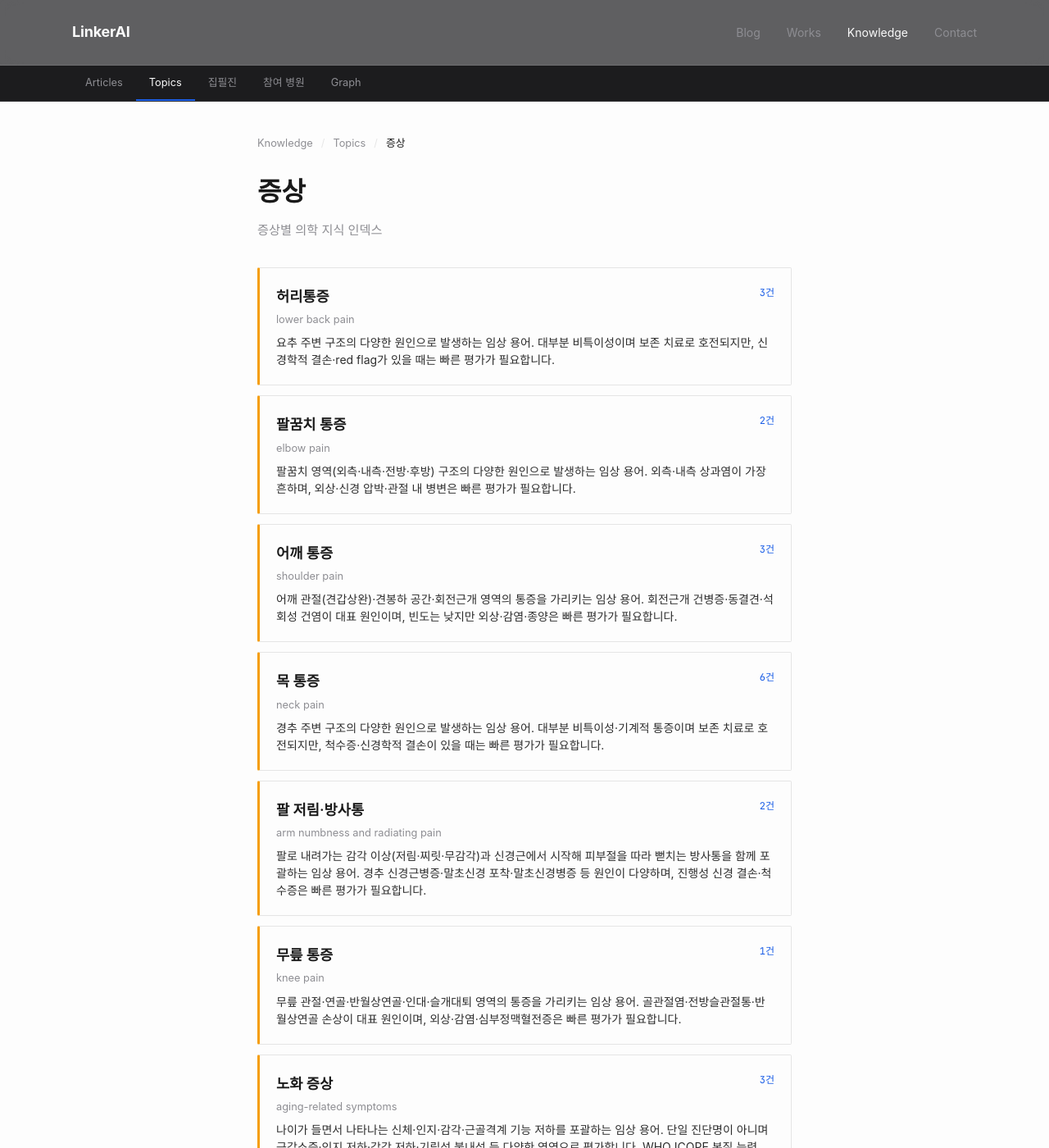
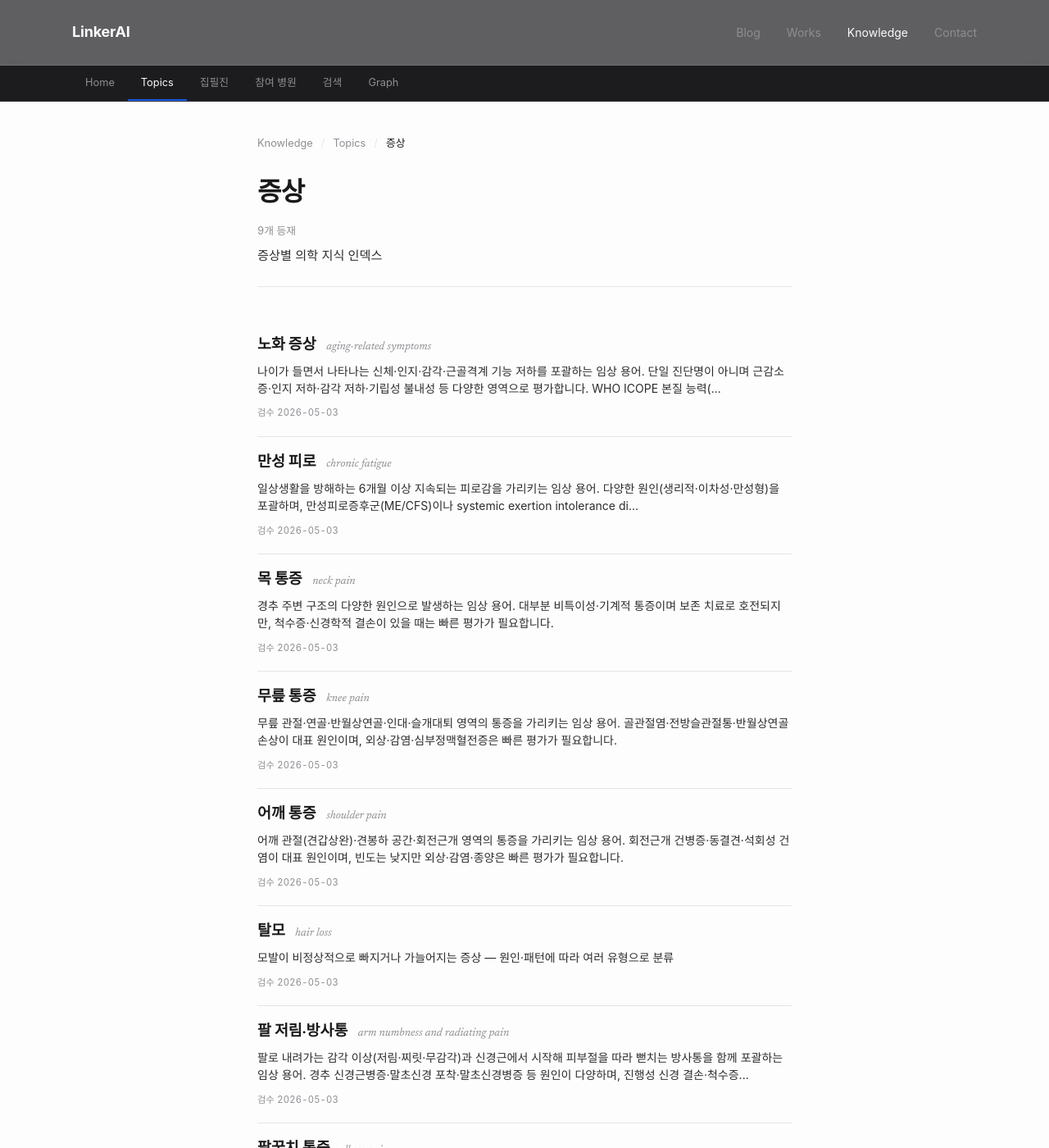
Before and after one commit to feelharmony/linkare-medical-knowledge, a Jekyll site: the page built from symptoms/index.html, in a window 1280 px wide and 1400 px high. Shown: the whole window at 82% size. Built offline with Jekyll 4.4.1, drawn with Linux system fonts in a browser that asks for light colours; some web fonts are replaced; some of the changed text lies outside the part shown.

Commit message:
feat(ui): 카테고리 페이지 + 검색 + 모바일 대응 — 학술 위키 전환 한 판
카테고리 페이지 (/conditions/, /symptoms/, /treatments/, /body-parts/) 일신:
- 카드 grid → 가나다 정렬 텍스트 list (Wikipedia 분류 페이지 풍)
- entity 카운트 헤더 (37개 등재) + description (각 entity 본문 첫줄)
- 학술 typography (Newsreader serif 제목, sans 본문)
- type별 다채로운 border-color 제거 (단색 학술 톤)

검색 기능 추가:
- search.json — Liquid template, entity_id 박힌 페이지 모두 export (title/title_en/description/aliases/url)
- /search/ 페이지 — 단순 substring + 가중치 score (정확 100, 시작 80, 별칭 70, 부분 50, 설명 20)
- 메인 페이지 검색 박스 (form action=/search/ ?q=)
- sub-nav에 "검색" 메뉴 추가 (Articles → Home, + 검색)
- Lunr.js 안 씀 (entity 50개 수준에선 substring으로 충분, 라이브러리 100KB 절감)

모바일 대응:
- sub-nav horizontal scroll (길어짐)
- 메인 browse grid 2열 → 1열
- 폰트 크기 미세조정 (h1, search-input, btn)

총: 4 파일 수정 + 2 파일 신규 (search.html, search.json)

```diff
--- a/_layouts/default.html
+++ b/_layouts/default.html
@@ -61,10 +61,11 @@
   <nav class="sub-nav">
     <div class="sub-nav-inner">
       {% assign current_path = page.url | split: '?' | first %}
-      <a href="{{ '/' | relative_url }}" class="sub-nav-link {% if current_path == '/' %}sub-nav-link--active{% endif %}">Articles</a>
+      <a href="{{ '/' | relative_url }}" class="sub-nav-link {% if current_path == '/' %}sub-nav-link--active{% endif %}">Home</a>
       <a href="{{ '/topics/' | relative_url }}" class="sub-nav-link {% if current_path contains '/topics' or current_path contains '/conditions' or current_path contains '/symptoms' or current_path contains '/treatments' or current_path contains '/body-parts' %}sub-nav-link--active{% endif %}">Topics</a>
       <a href="{{ '/doctors/' | relative_url }}" class="sub-nav-link {% if current_path contains '/doctors' %}sub-nav-link--active{% endif %}">집필진</a>
       <a href="{{ '/hospitals/' | relative_url }}" class="sub-nav-link {% if current_path contains '/hospitals' %}sub-nav-link--active{% endif %}">참여 병원</a>
+      <a href="{{ '/search/' | relative_url }}" class="sub-nav-link {% if current_path contains '/search' %}sub-nav-link--active{% endif %}">검색</a>
       <a href="{{ '/graph/' | relative_url }}" class="sub-nav-link {% if current_path contains '/graph' %}sub-nav-link--active{% endif %}">Graph</a>
     </div>
   </nav>
--- a/_layouts/entity-index.html
+++ b/_layouts/entity-index.html
@@ -13,13 +13,16 @@ layout: default
     <span class="breadcrumb-current">{{ page.type_label }}</span>
   </nav>
 
-  <h1>{{ page.type_label }}</h1>
-  <p class="entity-index-desc">{{ page.description }}</p>
-
-  <div class="entity-index-grid">
+  {%- comment -%} 이 카테고리 entity만 추출 + 가나다 정렬 {%- endcomment -%}
+  {% assign nodes = "" | split: "" %}
   {% for node in site.data.entity_graph.nodes %}
     {% if node.type == entity_type %}
-        {% case node.type %}
+      {% assign nodes = nodes | push: node %}
+    {% endif %}
+  {% endfor %}
+  {% assign nodes = nodes | sort: "name_ko" %}
+
+  {% case entity_type %}
     {% when 'condition' %}{% assign type_path = "conditions" %}
     {% when 'symptom' %}{% assign type_path = "symptoms" %}
     {% when 'treatment' %}{% assign type_path = "treatments" %}
@@ -28,29 +31,32 @@ layout: default
     {% when 'hospital' %}{% assign type_path = "hospitals" %}
   {% endcase %}
 
-        {% comment %} 해당 엔티티의 글 수 계산 {% endcomment %}
-        {% assign post_count = 0 %}
-        {% for map in site.data.post_entity_map %}
-          {% if map.entity_ids contains node.id or map.doctor_id == node.id or map.hospital_id == node.id %}
-            {% assign post_count = post_count | plus: 1 %}
+  <header class="entity-index-header">
+    <h1>{{ page.type_label }}</h1>
+    <p class="entity-index-meta">{{ nodes.size }}개 등재</p>
+    {% if page.description %}<p class="entity-index-desc">{{ page.description }}</p>{% endif %}
+  </header>
+
+  {%- comment -%} 가나다 정렬 entity list — 학술 위키 톤 {%- endcomment -%}
+  <ul class="entity-index-list">
+    {% for node in nodes %}
+      {% assign entity_page = site.pages | where: "entity_id", node.id | first %}
+      <li>
+        <a href="{{ '/' | append: type_path | append: '/' | append: node.id | append: '/' | relative_url }}" class="entity-index-link">
+          <span class="entity-index-name">{{ node.name_ko }}</span>
+          {% if node.name_en %}<span class="entity-index-name-en">{{ node.name_en }}</span>{% endif %}
+        </a>
+        {% if entity_page.description %}
+        <p class="entity-index-link-desc">{{ entity_page.description | truncate: 120 }}</p>
         {% endif %}
+        {% if entity_page.last_reviewed %}
+        <span class="entity-index-link-meta">검수 {{ entity_page.last_reviewed | date: "%Y-%m-%d" }}</span>
+        {% endif %}
+      </li>
     {% endfor %}
+  </ul>
 
-        {% comment %} 해당 엔티티의 description 가져오기 {% endcomment %}
-        {% assign entity_page = site.pages | where: "entity_id", node.id | first %}
-
-        <a href="{{ '/' | append: type_path | append: '/' | append: node.id | append: '/' | relative_url }}" class="entity-index-card entity-index-card--{{ entity_type }}">
-          <h3>{{ node.name_ko }}</h3>
-          {% if node.name_en %}<p class="entity-index-card-en">{{ node.name_en }}</p>{% endif %}
-          {% if entity_page.description %}<p class="entity-index-card-desc">{{ entity_page.description }}</p>{% endif %}
-          <span class="entity-index-card-count">{{ post_count }}건</span>
-        </a>
-      {% endif %}
-    {% endfor %}
+  <footer class="entity-index-footer">
+    <a href="{{ '/topics/' | relative_url }}">← 전체 주제</a>
+  </footer>
 </div>
-
-  <div class="entity-index-footer">
-    <a href="{{ '/topics/' | relative_url }}">← 전체 주제</a>
-    <a href="{{ '/graph/' | relative_url }}">🔗 지식 그래프</a>
-  </div>
-</div>
--- a/assets/css/style.css
+++ b/assets/css/style.css
@@ -744,6 +744,173 @@ a:hover { text-decoration: underline; }
   line-height: 1.6;
 }
 
+/* 메인 검색 박스 */
+.index-search {
+  margin-bottom: 3rem;
+}
+
+.index-search-form {
+  display: flex;
+  gap: 0;
+  border: 1px solid var(--border-light);
+  background: var(--surface);
+}
+
+.index-search-input {
+  flex: 1;
+  padding: 0.75rem 1rem;
+  border: none;
+  font-size: 1rem;
+  font-family: var(--font-display);
+  color: var(--charcoal);
+  background: transparent;
+  outline: none;
+}
+
+.index-search-input::placeholder {
+  color: var(--muted);
+}
+
+.index-search-form:focus-within {
+  border-color: var(--primary);
+}
+
+.index-search-btn {
+  padding: 0.75rem 1.25rem;
+  border: none;
+  border-left: 1px solid var(--border-light);
+  background: transparent;
+  font-size: 0.875rem;
+  font-weight: 500;
+  color: var(--primary);
+  cursor: pointer;
+  font-family: var(--font-display);
+}
+
+.index-search-btn:hover {
+  background: var(--paper);
+}
+
+/* /search/ 페이지 */
+.search-page {
+  max-width: var(--reading-width);
+  margin: 0 auto;
+  padding: 3rem 1.5rem 4rem;
+}
+
+.search-page h1 {
+  font-family: var(--font-serif);
+  font-size: 2rem;
+  font-weight: 600;
+  margin-bottom: 0.4rem;
+  color: var(--charcoal);
+}
+
+.search-desc {
+  color: var(--muted);
+  font-size: 0.9rem;
+  margin-bottom: 1.5rem;
+}
+
+.search-input-wrap {
+  margin-bottom: 1rem;
+}
+
+.search-input {
+  width: 100%;
+  padding: 0.875rem 1rem;
+  border: 1px solid var(--border-light);
+  background: var(--surface);
+  font-size: 1rem;
+  font-family: var(--font-display);
+  color: var(--charcoal);
+  outline: none;
+}
+
+.search-input:focus {
+  border-color: var(--primary);
+}
+
+.search-stats {
+  font-size: 0.8rem;
+  color: var(--muted);
+  margin-bottom: 1.5rem;
+  font-variant-numeric: tabular-nums;
+  min-height: 1.2em;
+}
+
+.search-results {
+  list-style: none;
+  padding: 0;
+  margin: 0;
+}
+
+.search-results li {
+  padding: 1rem 0;
+  border-bottom: 1px solid var(--border-light);
+}
+
+.search-result-link {
+  display: block;
+  text-decoration: none;
+  margin-bottom: 0.3rem;
+}
+
+.search-result-type {
+  display: inline-block;
+  font-size: 0.7rem;
+  color: var(--muted);
+  border: 1px solid var(--border-light);
+  padding: 0.1rem 0.4rem;
+  margin-right: 0.5rem;
+  letter-spacing: 0.05em;
+  vertical-align: middle;
+}
+
+.search-result-title {
+  font-family: var(--font-serif);
+  font-size: 1.1rem;
+  font-weight: 600;
+  color: var(--charcoal);
+  margin-right: 0.5rem;
+}
+
+.search-result-link:hover .search-result-title {
+  color: var(--primary);
+  text-decoration: underline;
+  text-underline-offset: 4px;
+}
+
+.search-result-en {
+  font-size: 0.85rem;
+  color: var(--muted);
+  font-style: italic;
+  font-family: var(--font-serif);
+}
+
+.search-result-desc {
+  font-size: 0.875rem;
+  color: var(--body);
+  line-height: 1.5;
+  margin-top: 0.3rem;
+}
+
+.search-empty {
+  margin-top: 2rem;
+  padding: 2rem 0;
+  text-align: center;
+  color: var(--muted);
+}
+
+.search-empty-hint {
+  margin-top: 0.75rem;
+  font-size: 0.85rem;
+}
+
+.search-empty-hint a {
+  color: var(--primary);
+}
+
 /* 옛 .index-desc 호환 (다른 페이지에서 쓸 수도) */
 .index-desc {
   color: var(--muted);
@@ -1536,88 +1703,105 @@ a:hover { text-decoration: underline; }
 
 /* ─── Entity Type Index ─── */
 
+/* ─── Entity Index Page (학술 위키 톤 — Wikipedia 분류 페이지 풍) ─── */
+
 .entity-index-page {
   max-width: var(--reading-width);
   margin: 0 auto;
   padding: 3rem 1.5rem 4rem;
 }
 
+.entity-index-header {
+  margin-bottom: 2.5rem;
+  padding-bottom: 1.5rem;
+  border-bottom: 1px solid var(--border-light);
+}
+
 .entity-index-page h1 {
   font-family: var(--font-serif);
   font-size: 2rem;
   font-weight: 600;
   color: var(--charcoal);
-  margin-bottom: 0.25rem;
+  margin-bottom: 0.4rem;
+  letter-spacing: -0.02em;
+}
+
+.entity-index-meta {
+  font-size: 0.8rem;
+  color: var(--muted);
+  font-variant-numeric: tabular-nums;
+  margin-bottom: 0.5rem;
 }
 
 .entity-index-desc {
-  color: var(--muted);
+  color: var(--body);
   font-size: 0.95rem;
-  margin-bottom: 2rem;
-}
-
-.entity-index-grid {
-  display: grid;
-  grid-template-columns: 1fr;
-  gap: 0.75rem;
-}
-
-.entity-index-card {
+  line-height: 1.6;
+}
+
+/* 가나다 정렬 entity list — 텍스트 위주 */
+.entity-index-list {
+  list-style: none;
+  padding: 0;
+  margin: 0;
+}
+
+.entity-index-list li {
+  padding: 1rem 0;
+  border-bottom: 1px solid var(--border-light);
+}
+
+.entity-index-list li:last-child {
+  border-bottom: none;
+}
+
+.entity-index-link {
   display: block;
-  padding: 1.25rem;
-  border: 1px solid var(--border-light);
-  border-radius: 2px;
-  text-decoration: none;
-  transition: all 0.15s;
-  position: relative;
-}
-
-.entity-index-card:hover {
-  border-color: var(--primary);
-  background: var(--paper);
-  text-decoration: none;
-}
-
-.entity-index-card h3 {
-  font-size: 1.1rem;
-  font-weight: 600;
-  color: var(--charcoal);
-  margin-bottom: 0.15rem;
-}
-
-.entity-index-card-en {
-  font-size: 0.8rem;
-  color: var(--muted);
-  margin-bottom: 0.4rem;
-}
-
-.entity-index-card-desc {
+  text-decoration: none;
+  margin-bottom: 0.3rem;
+}
+
+.entity-index-name {
+  font-family: var(--font-serif);
+  font-size: 1.15rem;
+  font-weight: 600;
+  color: var(--charcoal);
+  margin-right: 0.5rem;
+}
+
+.entity-index-link:hover .entity-index-name {
+  color: var(--primary);
+  text-decoration: underline;
+  text-underline-offset: 4px;
+}
+
+.entity-index-name-en {
+  font-size: 0.85rem;
+  color: var(--muted);
+  font-style: italic;
+  font-family: var(--font-serif);
+}
+
+.entity-index-link-desc {
   font-size: 0.875rem;
   color: var(--body);
   line-height: 1.5;
-}
-
-.entity-index-card-count {
-  position: absolute;
-  top: 1.25rem;
-  right: 1.25rem;
-  font-size: 0.75rem;
-  font-family: var(--font-mono);
-  color: var(--primary);
-}
-
-.entity-index-card--condition { border-left: 3px solid #ef4444; }
-.entity-index-card--symptom { border-left: 3px solid #f59e0b; }
-.entity-index-card--treatment { border-left: 3px solid #3b82f6; }
-.entity-index-card--body_part { border-left: 3px solid #22c55e; }
-.entity-index-card--doctor { border-left: 3px solid #8b5cf6; }
-.entity-index-card--hospital { border-left: 3px solid #ec4899; }
+  margin-top: 0.3rem;
+  margin-bottom: 0.3rem;
+}
+
+.entity-index-link-meta {
+  font-size: 0.7rem;
+  color: var(--muted);
+  font-variant-numeric: tabular-nums;
+  letter-spacing: 0.02em;
+}
 
 .entity-index-footer {
-  display: flex;
-  gap: 1.5rem;
-  margin-top: 2rem;
-  font-size: 0.875rem;
+  margin-top: 3rem;
+  padding-top: 1.5rem;
+  border-top: 1px solid var(--border-light);
+  font-size: 0.85rem;
 }
 
 .entity-index-footer a {
@@ -1625,7 +1809,9 @@ a:hover { text-decoration: underline; }
   text-decoration: none;
 }
 
-.entity-index-footer a:hover { text-decoration: underline; }
+.entity-index-footer a:hover {
+  text-decoration: underline;
+}
 
 /* ─── Entity Hub Footer Links ─── */
 
@@ -1659,12 +1845,32 @@ a:hover { text-decoration: underline; }
 @media (max-width: 768px) {
   .graph-container { height: 60vh; }
   .graph-controls { gap: 0.35rem; }
-  .index-topic-row { flex-direction: column; gap: 0.25rem; }
+  .index-topic-row { display: block; }
+
+  /* sub-nav 길어졌으니 horizontal scroll 허용 */
+  .sub-nav-inner {
+    overflow-x: auto;
+    white-space: nowrap;
+    -webkit-overflow-scrolling: touch;
+  }
+  .sub-nav-inner::-webkit-scrollbar { display: none; }
+  .sub-nav-link { flex-shrink: 0; }
+
+  /* 메인 카테고리 grid 모바일 */
+  .index-browse-list {
+    grid-template-columns: 1fr;
+    gap: 0;
+  }
 
   .article-header h1,
   .profile-header h1 { font-size: 1.6rem; }
 
   .index-page h1 { font-size: 2rem; }
+  .entity-index-page h1 { font-size: 1.75rem; }
+  .search-page h1 { font-size: 1.75rem; }
+
+  .index-search-input { font-size: 0.95rem; padding: 0.625rem 0.875rem; }
+  .index-search-btn { padding: 0.625rem 1rem; }
 
   .article-body p,
   .article-body li { font-size: 1rem; }
--- /dev/null
+++ b/search.html
@@ -0,0 +1,143 @@
+---
+layout: default
+title: "검색 — Linkare Medical Knowledge"
+description: "의학 entity 검색"
+permalink: /search/
+robots: "noindex, follow"
+---
+
+<div class="search-page">
+  <h1>검색</h1>
+  <p class="search-desc">질환·증상·치료·부위 entity 이름·영문·별칭으로 검색합니다.</p>
+
+  <div class="search-input-wrap">
+    <input type="text" id="search-input" class="search-input" placeholder="검색어 입력 (예: 허리디스크, lumbar disc, 다리 저림)" autofocus />
+  </div>
+
+  <div id="search-stats" class="search-stats"></div>
+
+  <ul id="search-results" class="search-results"></ul>
+
+  <div id="search-empty" class="search-empty" style="display:none;">
+    <p>검색 결과가 없습니다.</p>
+    <p class="search-empty-hint">전체 분류로 둘러보시려면 <a href="{{ '/topics/' | relative_url }}">전체 주제 보기</a>를 이용해 주세요.</p>
+  </div>
+</div>
+
+<script>
+(function() {
+  const input = document.getElementById('search-input');
+  const resultsEl = document.getElementById('search-results');
+  const statsEl = document.getElementById('search-stats');
+  const emptyEl = document.getElementById('search-empty');
+  let entities = [];
+  let loaded = false;
+
+  // type → 한국어 라벨
+  const typeLabel = {
+    condition: '질환',
+    symptom: '증상',
+    treatment: '치료',
+    body_part: '부위',
+    doctor: '집필진',
+    hospital: '병원',
+  };
+
+  // 페이지 로드 시 search.json 가져옴
+  fetch('{{ "/search.json" | relative_url }}')
+    .then(r => r.json())
+    .then(data => {
+      entities = data.entities || [];
+      loaded = true;
+      // URL ?q= 자동 검색
+      const q = new URLSearchParams(window.location.search).get('q');
+      if (q) {
+        input.value = q;
+        runSearch(q);
+      }
+    });
+
+  function normalize(s) {
+    return (s || '').toString().toLowerCase().trim();
+  }
+
+  function score(entity, q) {
+    const nq = normalize(q);
+    if (!nq) return 0;
+    const title = normalize(entity.title);
+    const titleEn = normalize(entity.title_en);
+    const desc = normalize(entity.description);
+    const aliases = (entity.aliases || []).map(normalize);
+
+    // 정확 일치
+    if (title === nq || titleEn === nq) return 100;
+    // 시작 일치
+    if (title.startsWith(nq) || titleEn.startsWith(nq)) return 80;
+    // 별칭 일치
+    if (aliases.some(a => a === nq || a.startsWith(nq))) return 70;
+    // 부분 일치
+    if (title.includes(nq) || titleEn.includes(nq)) return 50;
+    // 별칭 부분 일치
+    if (aliases.some(a => a.includes(nq))) return 40;
+    // 설명 부분 일치
+    if (desc.includes(nq)) return 20;
+    return 0;
+  }
+
+  function runSearch(q) {
+    if (!loaded) return;
+    const nq = normalize(q);
+    if (!nq) {
+      resultsEl.innerHTML = '';
+      statsEl.textContent = '';
+      emptyEl.style.display = 'none';
+      return;
+    }
+    const scored = entities
+      .map(e => ({ e, s: score(e, q) }))
+      .filter(x => x.s > 0)
+      .sort((a, b) => b.s - a.s)
+      .slice(0, 30);
+
+    if (scored.length === 0) {
+      resultsEl.innerHTML = '';
+      statsEl.textContent = '';
+      emptyEl.style.display = 'block';
+      return;
+    }
+
+    emptyEl.style.display = 'none';
+    statsEl.textContent = scored.length + '건' + (scored.length >= 30 ? ' 이상' : '');
+
+    resultsEl.innerHTML = scored.map(({ e }) => `
+      <li>
+        <a href="${e.url}" class="search-result-link">
+          <span class="search-result-type">${typeLabel[e.type] || e.type}</span>
+          <span class="search-result-title">${escapeHtml(e.title)}</span>
+          ${e.title_en ? `<span class="search-result-en">${escapeHtml(e.title_en)}</span>` : ''}
+        </a>
+        ${e.description ? `<p class="search-result-desc">${escapeHtml(e.description)}</p>` : ''}
+      </li>
+    `).join('');
+  }
+
+  function escapeHtml(s) {
+    return (s || '').toString()
+      .replace(/&/g, '&amp;').replace(/</g, '&lt;').replace(/>/g, '&gt;')
+      .replace(/"/g, '&quot;').replace(/'/g, '&#039;');
+  }
+
+  let timer;
+  input.addEventListener('input', e => {
+    clearTimeout(timer);
+    timer = setTimeout(() => runSearch(e.target.value), 80);
+  });
+  input.addEventListener('keydown', e => {
+    if (e.key === 'Enter') {
+      e.preventDefault();
+      const first = resultsEl.querySelector('a');
+      if (first) window.location.href = first.href;
+    }
+  });
+})();
+</script>
```
Also changed, not shown: index.html (+8 -0 lines), search.json (added, +22 -0 lines). Lines whose indentation alone changed are shown as unchanged.
